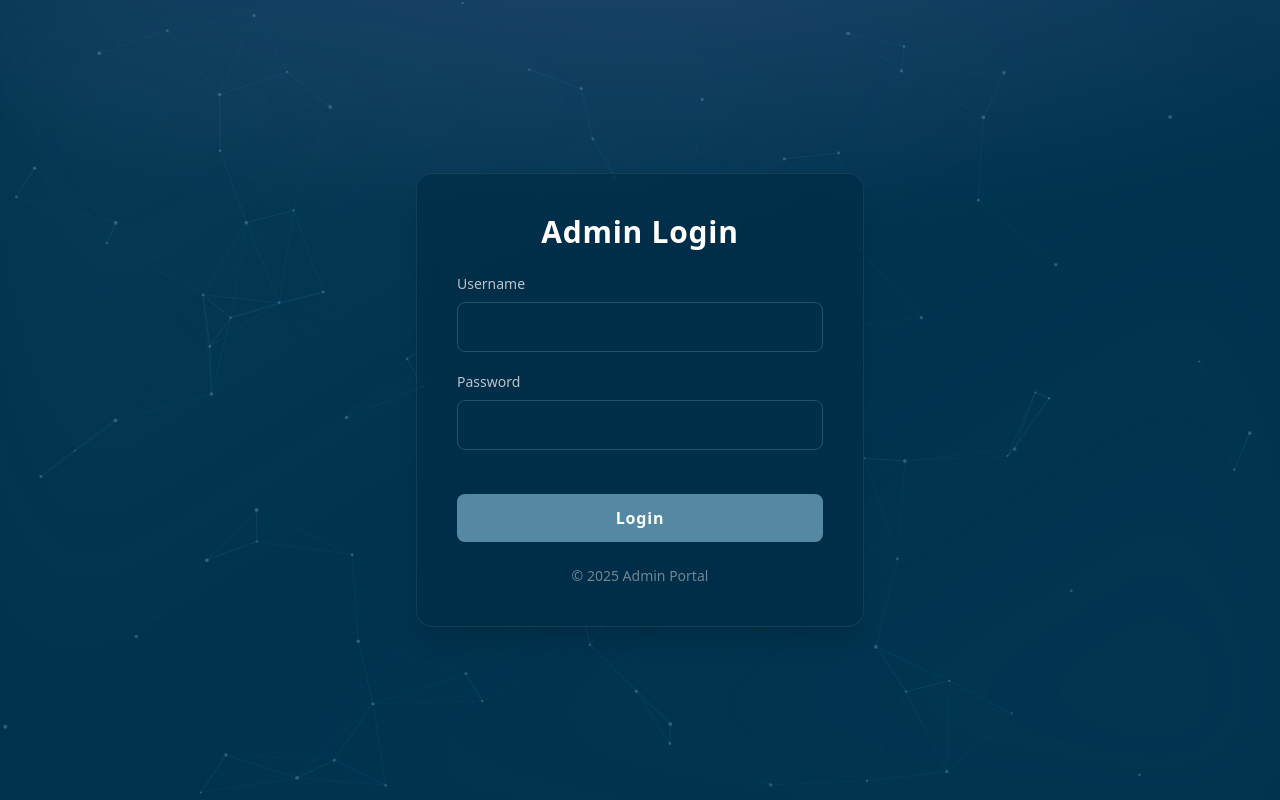
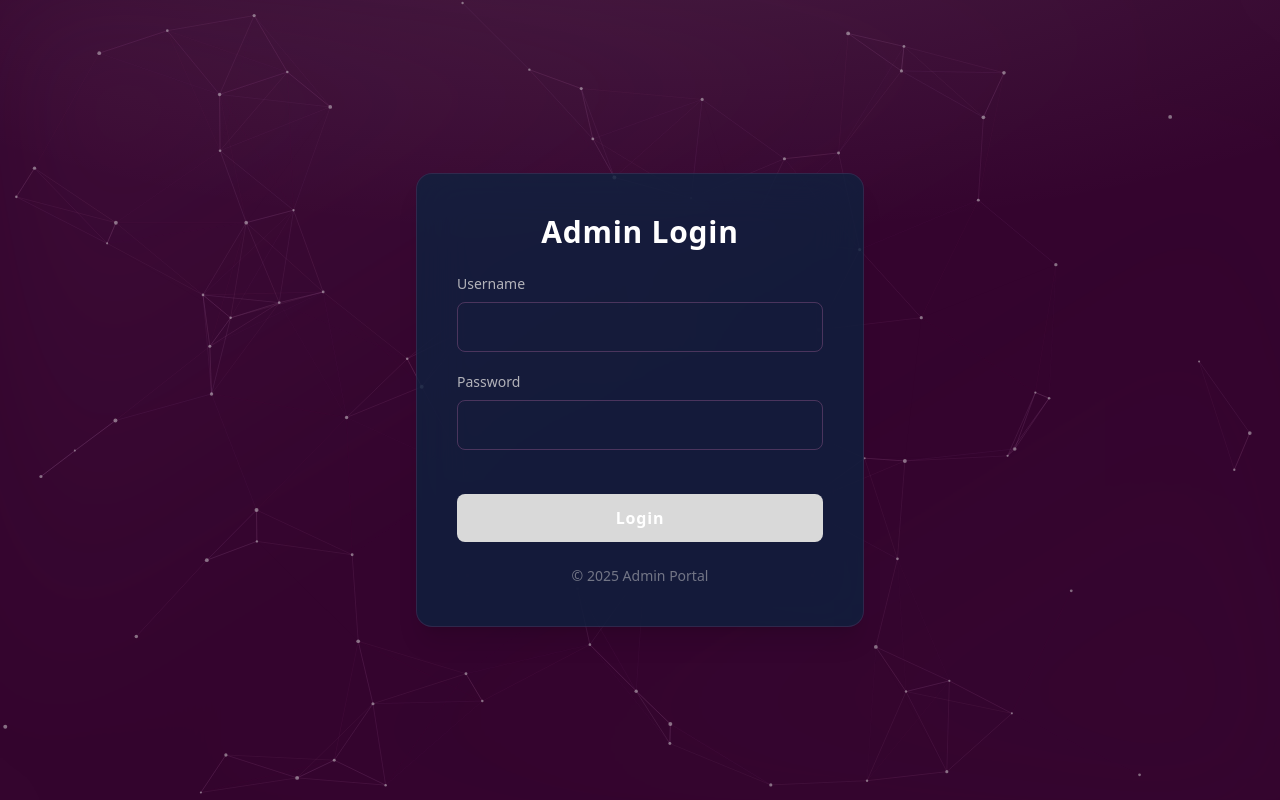
Before and after one commit to m-irfan-km-rjk/MUN-Website, a Next.js app: page /admin in a window 1280 px wide. Built offline with nearby package versions, Linux system fonts and the light colour scheme.

Commit message:
Update website color theme

```diff
--- a/src/app/globals.css
+++ b/src/app/globals.css
@@ -2,23 +2,23 @@
 
 @theme {
   --font-sans: var(--font-poppins);
+  /* Og Color palette*/
+  --color-light-gray: #D9D9D9;
+  --color-mid-blue: #9B5C91;
+  --color-dark-blue: #450C40;
+  --color-deep-navy: #34052E;
 
-  /* Original color palette */
-  --color-light-gray: #E8E8E8;
-  --color-mid-blue: #5588A3;
-  --color-dark-blue: #145374;
-  --color-deep-navy: #00334E;
 
   /* Color aliases */
-  --color-background: var(--color-deep-navy);
-  --color-text-primary: var(--color-light-gray);
-  --color-accent: var(--color-mid-blue);
+  --color-background: #34052E;
+  --color-text-primary:#D9D9D9;
+  --color-accent: #D9D9D9;
 }
 
 body {
   @apply bg-background text-text-primary font-sans antialiased;
   /* Spotlight effect */
-  background-image: radial-gradient(ellipse 80% 50% at 50% -20%, rgba(120, 119, 198, 0.3), transparent);
+  background-image: radial-gradient(ellipse 80% 50% at 50% -20%, rgba(217, 217, 217, 0.12), transparent);
 }
 
 @keyframes marquee {
--- a/src/components/BackgroundAnimation.jsx
+++ b/src/components/BackgroundAnimation.jsx
@@ -30,13 +30,13 @@ const BackgroundAnimation = () => {
     },
     particles: {
       color: {
-        value: "#5588A3",
+        value: "#D9D9D9",
       },
       links: {
-        color: "#145374",
+        color: "#9B5C91",
         distance: 150,
         enable: true,
-        opacity: 0.4, // Increased link opacity
+        opacity: 0.18, // Increased link opacity
         width: 1,
       },
       move: {
--- a/src/components/CommitteesSection.jsx
+++ b/src/components/CommitteesSection.jsx
@@ -195,7 +195,7 @@ const CommitteesSection = () => {
                 variants={cardVariants}
                 whileHover={isTouchDevice ? undefined : { y: -8 }}
                 transition={{ type: "spring", stiffness: 300 }}
-                className={`group relative flex w-full flex-col justify-end overflow-hidden rounded-3xl border border-mid-blue/20 bg-dark-blue/30 p-6 text-left shadow-[0_18px_45px_-20px_rgba(44,106,185,0.55)] transition-all duration-300 ease-out focus-visible:outline focus-visible:outline-2 focus-visible:outline-offset-4 focus-visible:outline-mid-blue hover:border-mid-blue/60 hover:bg-dark-blue/50 hover:shadow-[0_25px_60px_-25px_rgba(44,106,185,0.65)] ${isTouchDevice
+                className={`group relative flex w-full flex-col justify-end overflow-hidden rounded-3xl border border-mid-blue/20 bg-dark-blue/30 p-6 text-left shadow-[0_18px_45px_-20px_rgba(155,92,145,0.25)] transition-all duration-300 ease-out focus-visible:outline focus-visible:outline-2 focus-visible:outline-offset-4 focus-visible:outline-mid-blue hover:border-mid-blue/60 hover:bg-dark-blue/50 hover:shadow-[0_25px_60px_-25px_rgba(155,92,145,0.35)] ${isTouchDevice
                   ? "min-h-[15rem]"
                   : "h-80 hover:-translate-y-3"
                   }`}
@@ -229,7 +229,7 @@ const CommitteesSection = () => {
                   <p className="text-sm text-text-primary/70">{committee.fullName}</p>
                 </div>
                 {isTouchDevice && activeMobileCommittee?.name === committee.name && (
-                  <div className="pointer-events-none absolute inset-0 z-20 flex flex-col justify-end rounded-3xl bg-gradient-to-b from-dark-blue/75 via-dark-blue/80 to-dark-blue/90 p-6 text-left shadow-[0_24px_65px_-28px_rgba(44,106,185,0.7)]">
+                  <div className="pointer-events-none absolute inset-0 z-20 flex flex-col justify-end rounded-3xl bg-gradient-to-b from-dark-blue/75 via-dark-blue/80 to-dark-blue/90 p-6 text-left shadow-[0_24px_65px_-28px_rgba(155,92,145,0.35)]">
                     <div className="space-y-3 text-text-primary">
                       <p className="text-[0.65rem] uppercase tracking-[0.28em] text-mid-blue/60">Committee Spotlight</p>
                       <div className="space-y-1">
@@ -254,11 +254,11 @@ const CommitteesSection = () => {
                 exit="exit"
                 variants={overlayVariants}
                 transition={{ duration: 0.3, ease: 'easeOut' }}
-                className="pointer-events-none absolute left-1/2 top-1/2 z-20 flex h-96 w-full -translate-x-1/2 -translate-y-1/2 items-center rounded-3xl border border-mid-blue/25 bg-gradient-to-br from-dark-blue/85 via-dark-blue/65 to-mid-blue/40 p-12 text-left shadow-[0_32px_82px_-28px_rgba(44,106,185,0.6)] backdrop-blur-xl backdrop-saturate-150"
+                className="pointer-events-none absolute left-1/2 top-1/2 z-20 flex h-96 w-full -translate-x-1/2 -translate-y-1/2 items-center rounded-3xl border border-mid-blue/25 bg-gradient-to-br from-dark-blue/85 via-dark-blue/65 to-mid-blue/40 p-12 text-left shadow-[0_32px_82px_-28px_rgba(rgba(155,92,145,0.35))] backdrop-blur-xl backdrop-saturate-150"
               >
                 <div className="relative flex h-full w-full items-center gap-10 text-text-primary">
                   {delayedCommittee.logoUrl && (
-                    <div className="relative hidden h-64 w-64 flex-shrink-0 overflow-hidden rounded-3xl border border-mid-blue/20 bg-dark-blue/40 p-6 shadow-[0_18px_45px_-22px_rgba(44,106,185,0.6)] sm:flex">
+                    <div className="relative hidden h-64 w-64 flex-shrink-0 overflow-hidden rounded-3xl border border-mid-blue/20 bg-dark-blue/40 p-6 shadow-[0_18px_45px_-22px_rgba(155,92,145,0.3)] sm:flex">
                       <Image
                         src={delayedCommittee.logoUrl}
                         alt={`${delayedCommittee.name} emblem`}
--- a/src/components/MFooter.jsx
+++ b/src/components/MFooter.jsx
@@ -15,7 +15,7 @@ export default function MFooter() {
   return (
     <footer
       ref={ref}
-      className="bg-[#00233E] text-[#E8E8E8] py-10 w-full border-t border-[#145374]"
+      className="bg-[#34052E] text-[#D9D9D9] py-10 w-full border-t border-[#6B3563]"
     >
       {/* Animated Content Only */}
       <motion.div
@@ -45,19 +45,19 @@ export default function MFooter() {
         <div className="flex flex-col sm:flex-row items-center justify-center sm:justify-start gap-4 sm:gap-8 text-base font-medium">
           <a
             href="#"
-            className="hover:text-[#5588A3] transition-colors duration-200"
+            className="hover:text-[#D9D9D9] transition-colors duration-200"
           >
             About
           </a>
           <a
             href="#"
-            className="hover:text-[#5588A3] transition-colors duration-200"
+            className="hover:text-[#D9D9D9] transition-colors duration-200"
           >
             Committees
           </a>
           <a
             href="#"
-            className="hover:text-[#5588A3] transition-colors duration-200"
+            className="hover:text-[#D9D9D9] transition-colors duration-200"
           >
             Contact
           </a>
@@ -67,19 +67,19 @@ export default function MFooter() {
         <div className="flex justify-center sm:justify-end gap-6 text-xl">
           <a
             href="#"
-            className="hover:text-[#5588A3] transition-colors duration-200"
+            className="hover:text-[#D9D9D9] transition-colors duration-200"
           >
             <i className="fab fa-facebook-f"></i>
           </a>
           <a
             href="#"
-            className="hover:text-[#5588A3] transition-colors duration-200"
+            className="hover:text-[#D9D9D9] transition-colors duration-200"
           >
             <i className="fab fa-instagram"></i>
           </a>
           <a
             href="#"
-            className="hover:text-[#5588A3] transition-colors duration-200"
+            className="hover:text-[#D9D9D9] transition-colors duration-200"
           >
             <i className="fab fa-linkedin-in"></i>
           </a>
@@ -87,7 +87,7 @@ export default function MFooter() {
       </motion.div>
 
       {/* Divider & Copyright */}
-      <div className="border-t border-[#145374] mt-10 pt-5 text-center text-sm text-[#E8E8E8]/70">
+      <div className="border-t border-[#6B3563] mt-10 pt-5 text-center text-sm text-[#D9D9D9]/70">
         © {new Date().getFullYear()} Model United Nations. All rights reserved.
       </div>
     </footer>
```
